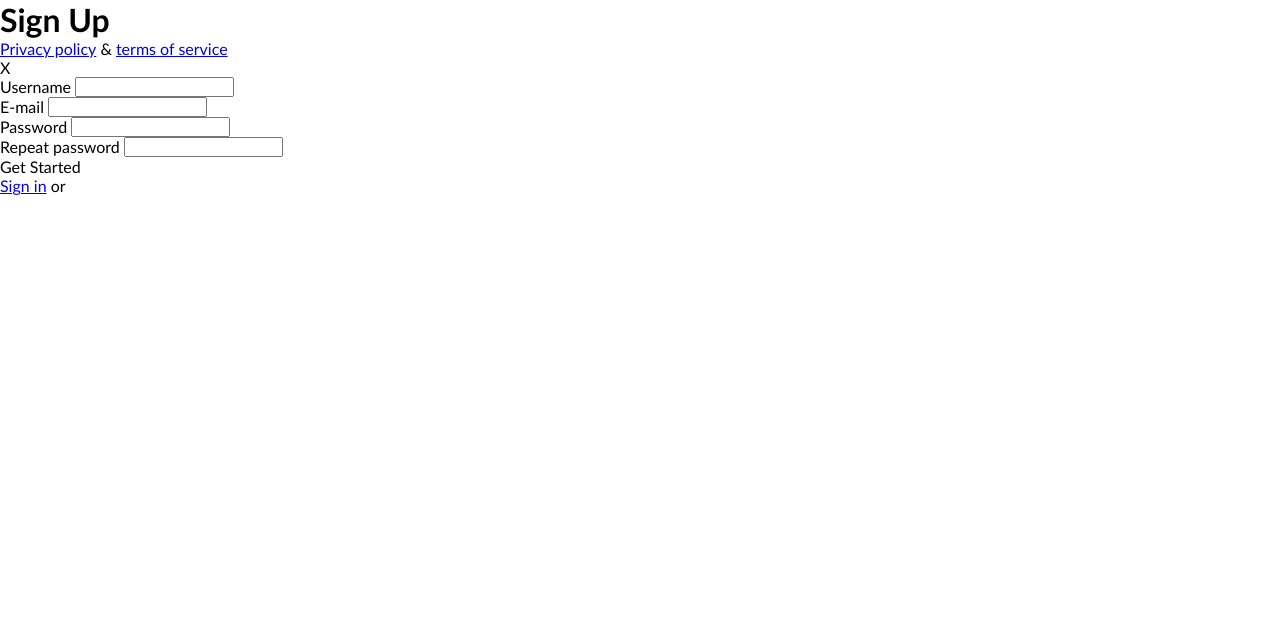
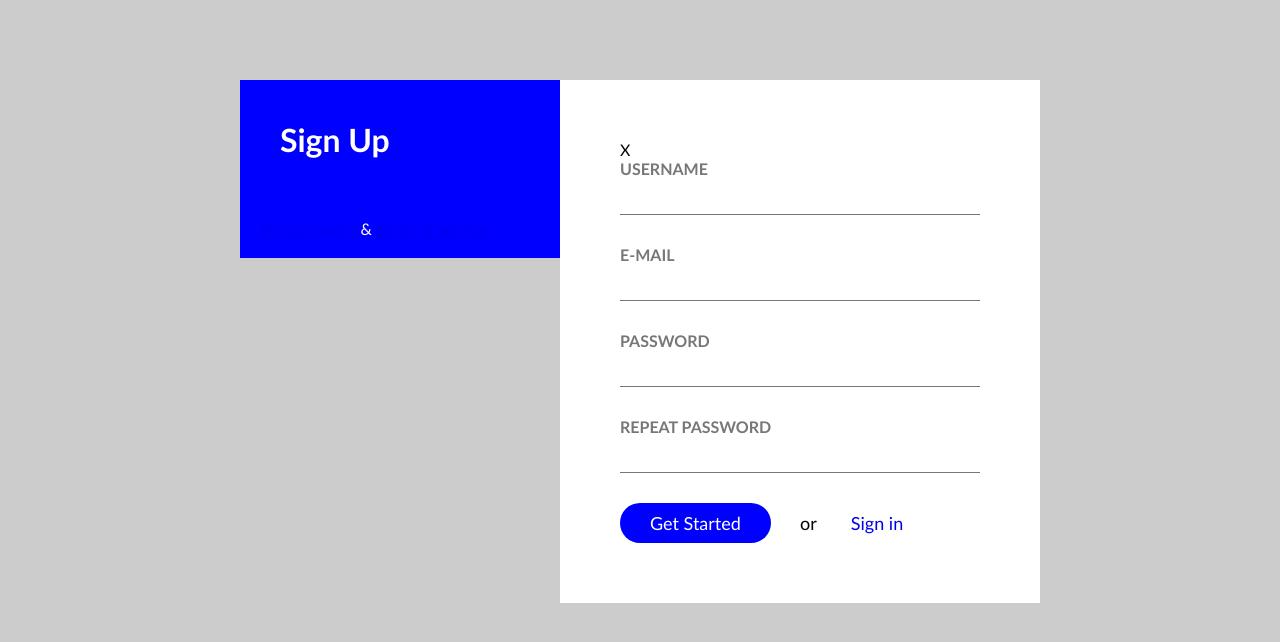
Before and after one commit to sergejus-max/4-Sign-Up, a plain HTML site: page index.html in a window 1280 px wide. Drawn offline with Linux system fonts and the light colour scheme.

Commit message:
nepabaigtas

```diff
--- a/css/main.css
+++ b/css/main.css
@@ -0,0 +1,93 @@
+body{
+background-color: #ccc;
+}
+.margin-bottom-0{
+    margin-bottom: 0;
+}
+.container{
+    display:inline-block;
+    width: 800px;
+    margin-top: 80px;
+    margin-left: calc((100% - 800px) / 2);
+}
+    .container > .left {
+        display:inline-block;
+        width: 40%;
+        float: left;
+        background-color: blue;
+        color: #fff;
+    }
+        .container > .left > h1{
+            display:inline-block;
+            width: 100%;
+            padding: 40px;
+        }
+        .container > .left > footer{
+            display:inline-block;
+            width: 100%;
+            padding: 20px;
+        }
+    .container > .right {
+        display: inline-block;
+        width: 60%;
+        padding: 60px;
+        float: left;
+        background-color: #fff;
+    }
+        .container > .right > form {
+            display: inline-block;
+            width: 100%;
+        }
+            .container > .right > form > .form-row {
+                display: inline-block;
+                width: 100%;
+                margin-bottom: 30px;
+            }
+            .container > .right > form > .form-row:last-child {
+                margin-bottom: 0;
+            }
+                .container > .right > form > .form-row > label {
+                    display: inline-block;
+                    width: 100%;
+                    text-transform: uppercase;
+                    color: #777;
+                    margin-bottom: 5px;
+                    font-weight: bold;
+                    font-style: 14px;
+                    line-height: 20px;
+                 }
+                .container > .right > form > .form-row > input {
+                display: inline-block;
+                width: 100%;
+                font-style: 18px;
+                line-height: 30px;
+                border: none;
+                border-bottom: 1px solid #777;
+                }
+                .container > .right > form > .form-row > .btn {
+                    display: inline-block;
+                    padding: 5px;
+                    padding-left: 30px;
+                    padding-right: 30px;
+                    border-radius: 20px;
+                    font-size: 18px;
+                    line-height: 30px;
+                    background-color: blue;
+                    color: #fff;
+                    cursor: pointer;
+                }
+                .container > .right > form > .form-row > span {
+                    display: inline-block;
+                    padding: 5px;
+                    margin-left: 20px;
+                    margin-right: 20px;
+                    font-size: 18px;
+                    line-height: 30px;
+                }
+                .container > .right > form > .form-row > a {
+                    display: inline-block;
+                    padding: 5px;
+                    text-decoration: none;
+                    font-size: 18px;
+                    line-height: 30px;
+}
--- a/index.html
+++ b/index.html
@@ -2,7 +2,7 @@
 <html lang="en">
 <head>
     <meta charset="UTF-8">
-    <meta name="viewport" content="width=device-width, initial-scale=1.0">
+    <meta name="viewport" content="width=device-wi  dth, initial-scale=1.0">
     <meta http-equiv="X-UA-Compatible" content="ie=edge">
     <title>Sign Up</title>
 <link rel="stylesheet" href="./css/reset.css">
@@ -11,8 +11,8 @@
 <link rel="stylesheet" href="./css/main.css">
 </head>
 <body>
-    <main>
-        <div>
+    <main class="container">
+        <div class="left">
             <h1>Sign Up</h1>
             <footer>
                 <a href="#">Privacy policy</a>
@@ -20,29 +20,29 @@
                 <a href="#">terms of service</a>
             </footer>
         </div>
-        <div>
+        <div class="right">
             <div>X</div>
             <form>
-                <div>
+                <div class="form-row">
                     <label for="username">Username</label>
                     <input type="text" name="username">
                 </div>
-                <div>
+                <div class="form-row">
                     <label for="email">E-mail</label>
                     <input type="email" name="email">
                 </div>
-                <div>
+                <div class="form-row">
                     <label for="pass">Password</label>
                     <input type="pass" name="password">
                 </div>
-                <div>
+                <div class="form-row">
                     <label for="pass2">Repeat password</label>
                     <input type="pass2" name="repeat_password">
                 </div>
-                <div>
-                    <div>Get Started</div>
+                <div class="form-row margin-bottom-0">
+                    <div class="btn">Get Started</div>
+                    <span>or</span>
                     <a href="#">Sign in</a>
-                    <span>or</span>
                 </div>
             </form>
         </div>
```
